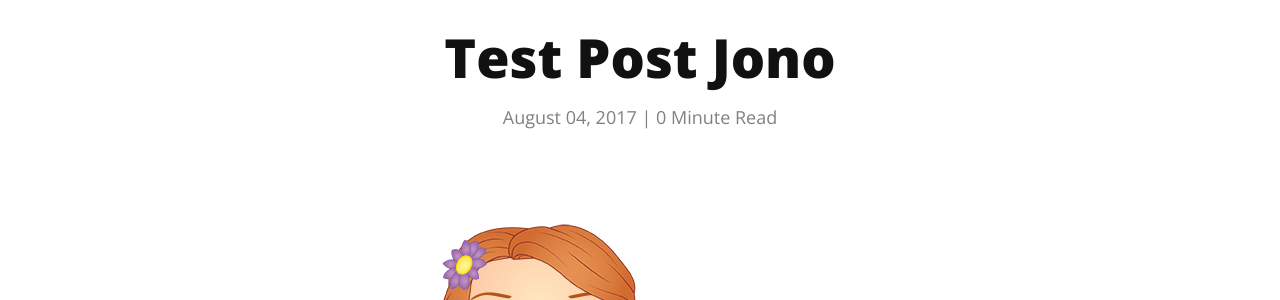
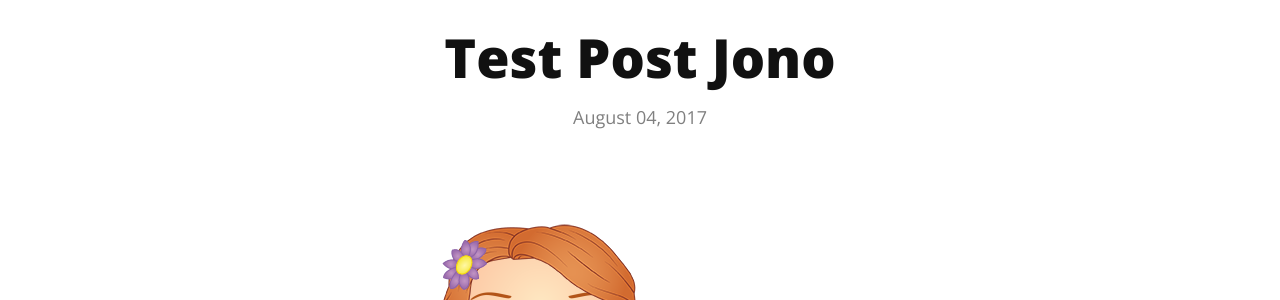
Before and after one commit to marthasmunches/marthasmunches.github.io, a Jekyll site: the page built from _posts/2017-08-04-test-post-jono.md, in a window 1280 px wide. Shown: the part 273-573 px from the top of the page. Built offline with Jekyll 4.4.1, drawn with Linux system fonts in a browser that asks for light colours; nearby versions of some CDN libraries; our own code applies the rules of GitHub Pages for plain Markdown files.

Commit message:
Removed reading time

```diff
--- a/_layouts/post.html
+++ b/_layouts/post.html
@@ -4,11 +4,11 @@ layout: default
 <div class="post">
   {% if page.image %}
     <div class="featuredImage">
-        <img src="{{ '/assets/img/' | prepend: site.baseurl | append: page.image }}" alt="" />
+        <img src="{{ '/assets/img/' | prepend: site.url | append: page.image }}" alt="" />
       </div>
   {% endif %}
   <h1 class="postTitle">{{ page.title }}</h1>
-  <p class="meta">{{ page.date | date: '%B %d, %Y' }} | <span class="time">{{ page.content | number_of_words | divided_by:180 }}</span> Minute Read</p>
+  <p class="meta">{{ page.date | date: '%B %d, %Y' }}</p>
 
   {{ content }}
 
```
